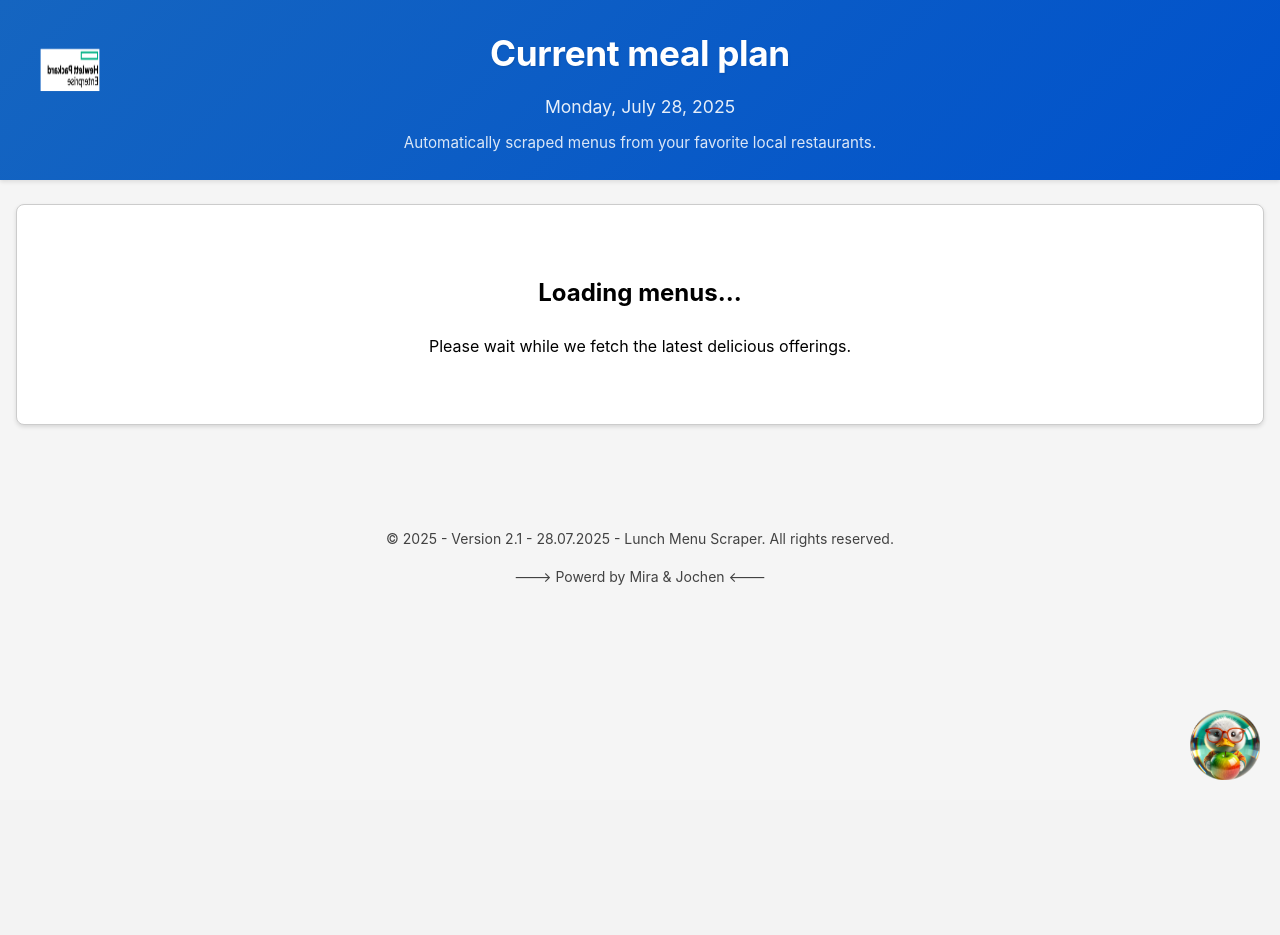
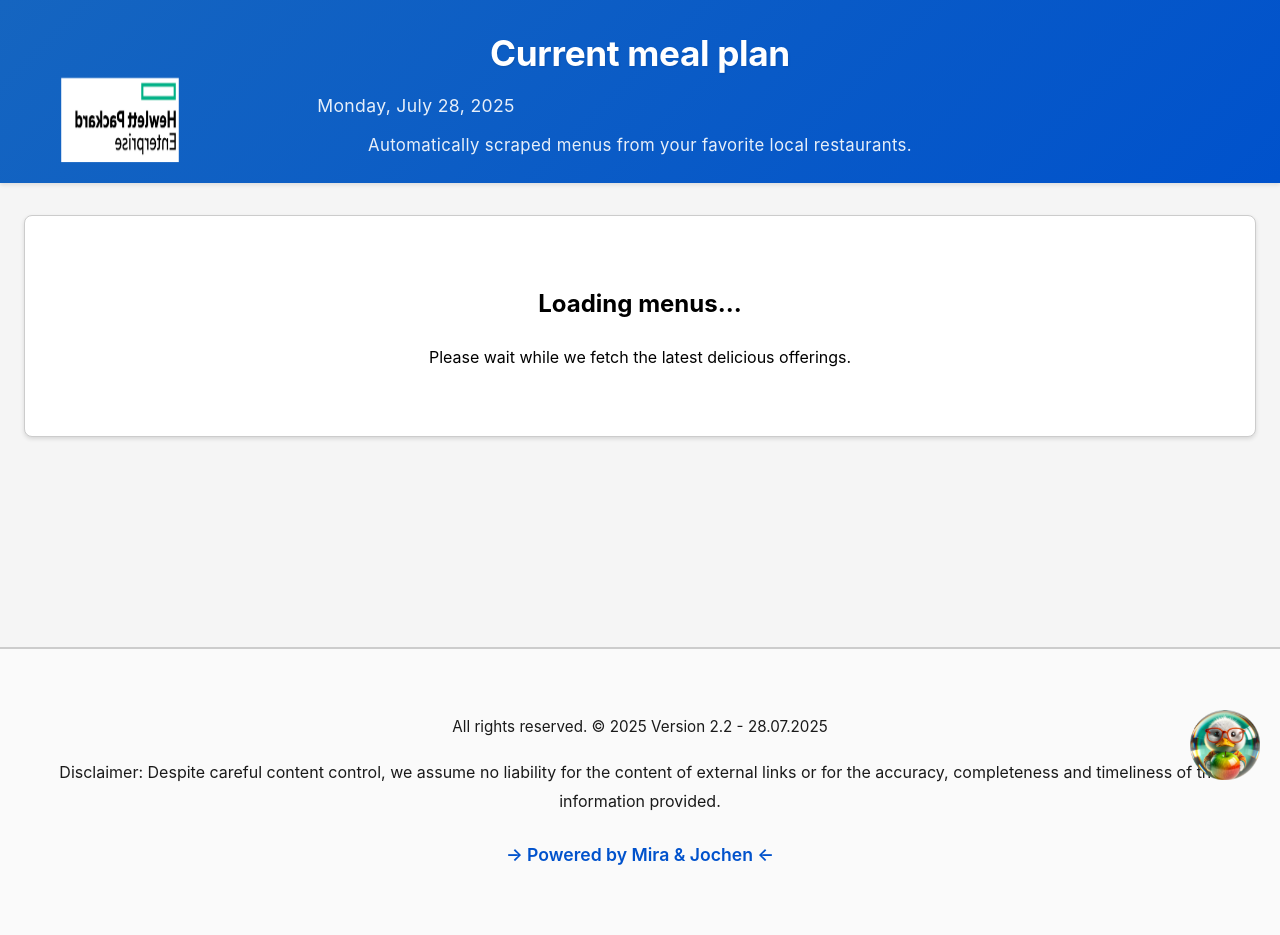
Before and after one commit to AINxtGenDev/lunch_app, a Flask app: page / in a window 1280 px wide. Before the commit the page ends 780 px from the top, so only its background shows below. Run offline with Flask 3, Linux system fonts and the light colour scheme; some libraries are stand-ins or nearby versions.

Commit message:
version 2.2

```diff
--- a/app/static/css/style.css
+++ b/app/static/css/style.css
@@ -97,40 +97,66 @@ header h1 {
 }
 
 header p {
-    margin: 0.5rem 0 0;
-    font-size: 0.95rem;
-    opacity: 0.85;
+    margin: 0.75rem 0 0;
+    font-size: 1.05rem;
+    opacity: 0.9;
+    font-weight: 400;
+    letter-spacing: 0.02em;
+    line-height: 1.6;
+    max-width: 800px;
+    margin-left: auto;
+    margin-right: auto;
 }
 
 /* Main Content */
 main {
-    padding: 1.5rem 1rem;
+    padding: 2rem 1rem;
     max-width: 1400px;
     margin: 0 auto;
+    min-height: calc(100vh - 400px);
 }
 
 /* Menu Grid */
 .menu-grid {
     display: grid;
-    grid-template-columns: repeat(auto-fit, minmax(340px, 1fr));
-    gap: 1.25rem;
+    grid-template-columns: repeat(auto-fit, minmax(360px, 1fr));
+    gap: 1.75rem;
+    padding: 0 0.5rem;
 }
 
 /* Restaurant Cards */
 .restaurant-card {
     background: var(--bg-card);
-    border-radius: var(--border-radius);
-    box-shadow: var(--card-shadow);
-    border: 2px solid var(--border-color);
+    border-radius: 12px;
+    box-shadow: 0 4px 12px rgba(0, 0, 0, 0.08);
+    border: 2px solid #e0e0e0;
     overflow: hidden;
     display: flex;
     flex-direction: column;
     transition: var(--transition);
+    position: relative;
+}
+
+.restaurant-card::before {
+    content: '';
+    position: absolute;
+    top: 0;
+    left: 0;
+    right: 0;
+    height: 4px;
+    background: var(--card-header-gradient);
+    opacity: 0;
+    transition: opacity 0.3s ease;
 }
 
 .restaurant-card:hover {
-    box-shadow: var(--card-shadow-hover);
-    transform: translateY(-2px);
+    box-shadow: 0 8px 24px rgba(0, 0, 0, 0.12);
+    transform: translateY(-4px);
+    border-color: #c0c0c0;
+}
+
+.restaurant-card:hover::before {
+    opacity: 1;
 }
 
 /* Card Header */
@@ -273,8 +307,8 @@ main {
     top: 20px;
     left: 20px;
     z-index: 1000;
-    width: 100px;
-    height: 100px;
+    width: 200px;
+    height: 200px;
 }
 
 .rotating-logo img {
@@ -307,10 +341,31 @@ main {
 /* Footer */
 footer {
     text-align: center;
-    padding: 2rem 1rem;
-    margin-top: 2rem;
-    font-size: 0.875rem;
-    color: var(--text-light);
+    padding: 3rem 2rem;
+    margin-top: 4rem;
+    background-color: #fafafa;
+    border-top: 2px solid var(--border-color);
+}
+
+footer p {
+    margin: 1rem auto;
+    font-size: 1rem;
+    line-height: 1.8;
+    color: var(--text-secondary);
+    font-weight: 400;
+    max-width: 1200px;
+}
+
+footer p:first-child {
+    font-size: 0.95rem;
+    line-height: 1.9;
+}
+
+footer p:last-child {
+    font-size: 1.1rem;
+    color: var(--primary-blue);
+    font-weight: 600;
+    margin-top: 1.5rem;
 }
 
 /* Tablet Responsiveness */
--- a/app/templates/base.html
+++ b/app/templates/base.html
@@ -26,8 +26,9 @@
         <img src="{{ url_for('static', filename='image/ai_duck_15_round.png') }}" alt="AI Duck Logo" />
     </div>
     <footer>
-        <p>© 2025 - Version 2.1 - 28.07.2025 - Lunch Menu Scraper. All rights reserved.</p>
-        <p>---> Powerd by Mira & Jochen <---</p>
+        <p>All rights reserved. © 2025 Version 2.2 - 28.07.2025</p>
+        <p>Disclaimer: Despite careful content control, we assume no liability for the content of external links or for the accuracy, completeness and timeliness of the information provided.</p>
+        <p>→ Powered by Mira & Jochen ←</p>
     </footer>
 
     <!-- Socket.IO client library -->
```
Also changed, not shown: other parts of app/static/css/style.css (+37 -29 lines), app/scrapers/albanco_scraper.py (+110 -61 lines), README.md, Screenshot from 2025-07-28 17-08-30.png (deleted), albanco.png (added), albanco_original.png (added).
